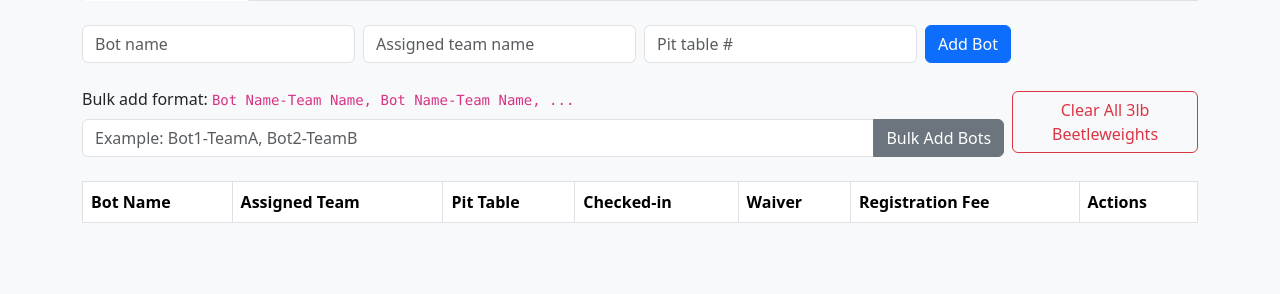
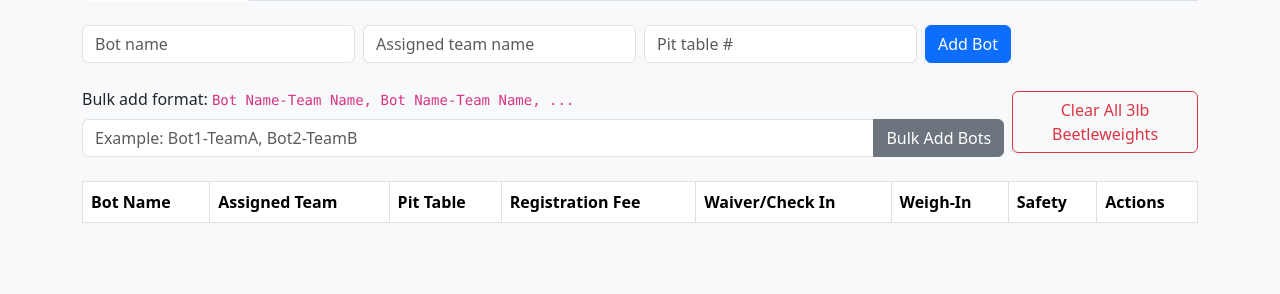
Before and after one commit to railsiderobotics/bracket-app, a Flask app: page /teams in a window 1280 px wide. Shown: the part 257-551 px from the top of the page. Run offline with Flask 3, Linux system fonts and the light colour scheme; the visitor is signed in with stand-in values (Sample User, id 1); lists and menus that the app fills with data are empty; parts of the project's set-up code (start-up, migrations or seed data) failed here and were passed over.

Commit message:
Update bot registration checklist columns
Co-authored-by: Copilot <223556219+Copilot@users.noreply.github.com>

```diff
--- a/app.py
+++ b/app.py
@@ -126,6 +126,17 @@ with app.app_context():
             db.session.execute(text('ALTER TABLE team ADD COLUMN safety_waiver BOOLEAN DEFAULT FALSE'))
         if 'registration_fee' not in team_columns:
             db.session.execute(text('ALTER TABLE team ADD COLUMN registration_fee BOOLEAN DEFAULT FALSE'))
+        if 'waiver_check_in' not in team_columns:
+            db.session.execute(text('ALTER TABLE team ADD COLUMN waiver_check_in BOOLEAN DEFAULT FALSE'))
+            if 'checked_in' in team_columns and 'safety_waiver' in team_columns:
+                db.session.execute(text(
+                    'UPDATE team SET waiver_check_in = '
+                    'CASE WHEN checked_in = TRUE OR safety_waiver = TRUE THEN TRUE ELSE FALSE END'
+                ))
+        if 'weigh_in' not in team_columns:
+            db.session.execute(text('ALTER TABLE team ADD COLUMN weigh_in BOOLEAN DEFAULT FALSE'))
+        if 'safety' not in team_columns:
+            db.session.execute(text('ALTER TABLE team ADD COLUMN safety BOOLEAN DEFAULT FALSE'))
         if 'pit_table_number' not in team_columns:
             db.session.execute(text('ALTER TABLE team ADD COLUMN pit_table_number VARCHAR(20)'))
         if 'last_match_end_time' not in team_columns:
@@ -735,16 +746,13 @@ def teams():
         if action == 'add':
             bot_name = request.form.get('bot_name', '').strip()
             assigned_team_name = request.form.get('assigned_team_name', '').strip()
-            checked_in = bool(request.form.get('checked_in'))
-            safety_waiver = bool(request.form.get('safety_waiver'))
             pit_table_number = request.form.get('pit_table_number', '').strip() or None
             if bot_name and assigned_team_name:
                 if Team.query.filter_by(name=bot_name).first():
                     flash(f'Bot "{bot_name}" already exists.', 'error')
                 else:
                     db.session.add(Team(name=bot_name, assigned_team_name=assigned_team_name,
-                                        bot_class=bot_class, checked_in=checked_in,
-                                        safety_waiver=safety_waiver, pit_table_number=pit_table_number))
+                                        bot_class=bot_class, pit_table_number=pit_table_number))
                     cache.clear()
                     db.session.commit()
             else:
@@ -782,9 +790,10 @@ def teams():
                     bot_name = request.form.get(f'bot_name_{t.id}')
                     assigned_team_name = request.form.get(f'assigned_team_name_{t.id}')
                     pit_table_number = request.form.get(f'pit_table_number_{t.id}')
-                    checked_in = bool(request.form.get(f'checked_in_{t.id}'))
-                    safety_waiver = bool(request.form.get(f'safety_waiver_{t.id}'))
                     registration_fee = bool(request.form.get(f'registration_fee_{t.id}'))
+                    waiver_check_in = bool(request.form.get(f'waiver_check_in_{t.id}'))
+                    weigh_in = bool(request.form.get(f'weigh_in_{t.id}'))
+                    safety = bool(request.form.get(f'safety_{t.id}'))
                     bot_class_value = request.form.get(f'bot_class_{t.id}', t.bot_class)
                     if bot_class_value not in BOT_CLASSES:
                         bot_class_value = t.bot_class
@@ -802,9 +811,10 @@ def teams():
                         t.assigned_team_name = assigned_team_name
                     if pit_table_number is not None:
                         t.pit_table_number = pit_table_number.strip() or None
-                    t.checked_in = checked_in
-                    t.safety_waiver = safety_waiver
                     t.registration_fee = registration_fee
+                    t.waiver_check_in = waiver_check_in
+                    t.weigh_in = weigh_in
+                    t.safety = safety
                     t.bot_class = bot_class_value
                     cache.clear()
                     db.session.commit()
--- a/models.py
+++ b/models.py
@@ -12,6 +12,9 @@ class Team(db.Model):
     checked_in = db.Column(db.Boolean, default=False)
     safety_waiver = db.Column(db.Boolean, default=False)
     registration_fee = db.Column(db.Boolean, default=False)
+    waiver_check_in = db.Column(db.Boolean, default=False)
+    weigh_in = db.Column(db.Boolean, default=False)
+    safety = db.Column(db.Boolean, default=False)
     pit_table_number = db.Column(db.String(20), nullable=True)
     dropped = db.Column(db.Boolean, default=False)
 
--- a/templates/teams.html
+++ b/templates/teams.html
@@ -45,7 +45,7 @@
 </div>
 
 <table class="table table-bordered bg-white">
-  <thead><tr><th>Bot Name</th><th>Assigned Team</th><th>Pit Table</th><th>Checked-in</th><th>Waiver</th><th>Registration Fee</th><th>Actions</th></tr></thead>
+  <thead><tr><th>Bot Name</th><th>Assigned Team</th><th>Pit Table</th><th>Registration Fee</th><th>Waiver/Check In</th><th>Weigh-In</th><th>Safety</th><th>Actions</th></tr></thead>
   <tbody>
   {% for t in teams %}
     <tr>
@@ -63,13 +63,16 @@
           <input type="text" name="pit_table_number_{{ t.id }}" class="form-control" value="{{ t.pit_table_number or '' }}">
       </td>
       <td class="text-center align-middle">
-          <input class="form-check-input" type="checkbox" name="checked_in_{{ t.id }}" id="checked_in_{{ t.id }}" {% if t.checked_in %}checked{% endif %} onchange="this.form.submit()">
+          <input class="form-check-input" type="checkbox" name="registration_fee_{{ t.id }}" id="registration_fee_{{ t.id }}" {% if t.registration_fee %}checked{% endif %} onchange="this.form.submit()">
       </td>
       <td class="text-center align-middle">
-          <input class="form-check-input" type="checkbox" name="safety_waiver_{{ t.id }}" id="safety_waiver_{{ t.id }}" {% if t.safety_waiver %}checked{% endif %} onchange="this.form.submit()">
+          <input class="form-check-input" type="checkbox" name="waiver_check_in_{{ t.id }}" id="waiver_check_in_{{ t.id }}" {% if t.waiver_check_in %}checked{% endif %} onchange="this.form.submit()">
       </td>
       <td class="text-center align-middle">
-          <input class="form-check-input" type="checkbox" name="registration_fee_{{ t.id }}" id="registration_fee_{{ t.id }}" {% if t.registration_fee %}checked{% endif %} onchange="this.form.submit()">
+          <input class="form-check-input" type="checkbox" name="weigh_in_{{ t.id }}" id="weigh_in_{{ t.id }}" {% if t.weigh_in %}checked{% endif %} onchange="this.form.submit()">
+      </td>
+      <td class="text-center align-middle">
+          <input class="form-check-input" type="checkbox" name="safety_{{ t.id }}" id="safety_{{ t.id }}" {% if t.safety %}checked{% endif %} onchange="this.form.submit()">
       </td>
       <td class="d-flex gap-2 align-items-center">
           <button class="btn btn-sm btn-outline-primary" type="submit">Update</button>
```
